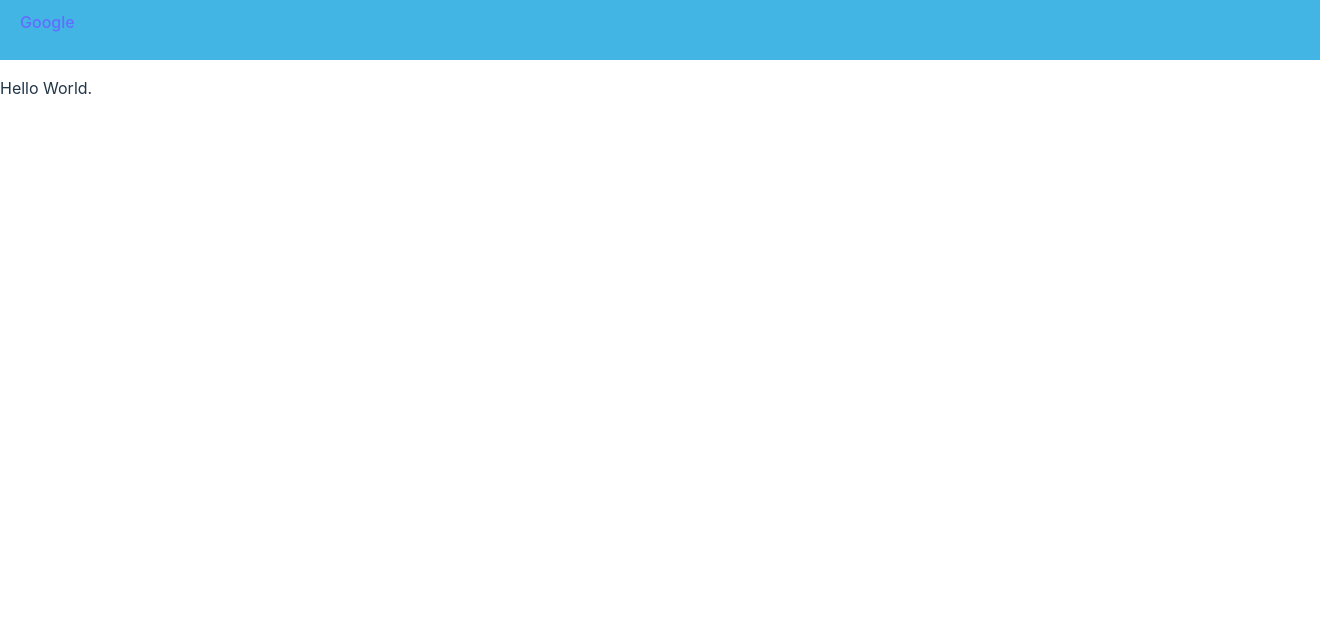
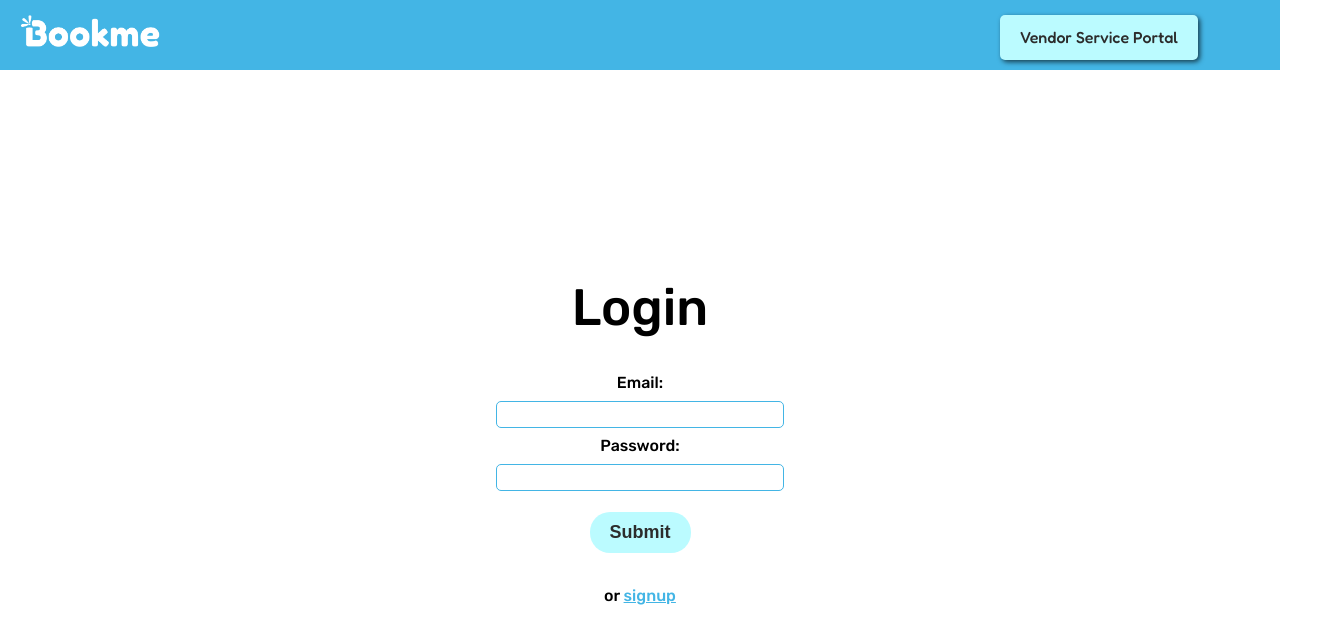
Before and after one commit to Biaska/Bookme, a React (Vite) app in the folder client/bookme-app/: page /login in a window 1280 px wide. Shown: the top 644 px of the page, 1320 px wide, since content can reach past the window. Built offline with nearby package versions, Linux system fonts and the light colour scheme.

Commit message:
added router, login, home, layout

```diff
--- a/client/bookme-app/index.html
+++ b/client/bookme-app/index.html
@@ -2,12 +2,15 @@
 <html lang="en">
   <head>
     <meta charset="UTF-8" />
+    <link rel="preconnect" href="https://fonts.googleapis.com">
+    <link rel="preconnect" href="https://fonts.gstatic.com" crossorigin>
+    <link href="https://fonts.googleapis.com/css2?family=Fredoka:wght@500&family=Quicksand:wght@500&family=Rubik:wght@500&display=swap" rel="stylesheet">
     <link rel="icon" type="image/svg+xml" href="/Bookme-Icon.png" />
     <meta name="viewport" content="width=device-width, initial-scale=1.0" />
     <title>Bookme</title>
   </head>
   <body>
-    <div id="root"></div>
+    <div id="root" class="root"></div>
     <script type="module" src="/src/main.tsx"></script>
   </body>
 </html>
--- a/client/bookme-app/package.json
+++ b/client/bookme-app/package.json
@@ -11,7 +11,8 @@
   },
   "dependencies": {
     "react": "^18.2.0",
-    "react-dom": "^18.2.0"
+    "react-dom": "^18.2.0",
+    "react-router-dom": "^6.22.0"
   },
   "devDependencies": {
     "@types/react": "^18.2.43",
--- a/client/bookme-app/src/App.css
+++ b/client/bookme-app/src/App.css
@@ -1,3 +0,0 @@
-:root {
-
-}
--- a/client/bookme-app/src/App.tsx
+++ b/client/bookme-app/src/App.tsx
@@ -1,16 +1,11 @@
 import './App.css'
-import Navbar from './Navbar'
+import Layout from './Layout'
 
-function App() {
+const App: React.FC = () => {
 
   return (
     <>
-      <Navbar />
-      <div className="card">
-        <div>
-          <p>Hello World.</p>
-        </div>
-      </div>
+      <Layout/>
     </>
   )
 }
--- /dev/null
+++ b/client/bookme-app/src/ErrorPage.tsx
@@ -0,0 +1,27 @@
+import { useRouteError, isRouteErrorResponse } from "react-router-dom";
+
+const ErrorPage: React.FC = () => {
+  const error: unknown = useRouteError();
+  console.error(error);
+
+  if (isRouteErrorResponse(error)) {
+    return (
+        <div className="error-page">
+          <h1>Oops!</h1>
+          <img id="icon" src="/Bookme-Icon.png" alt="Bookme logo" />
+          <p>Sorry, an unexpected error has occurred.</p>
+          {error.data?.message && <p>{error.data.message}</p>}
+        </div>
+      );
+  } else {
+    return (
+        <div className="error-page">
+          <h1>Oops!</h1>
+          <img id="icon" src="/Bookme-Icon.png" alt="Bookme logo" />
+          <p>Sorry, an unexpected error has occurred.</p>
+        </div>
+    );
+  }
+}
+
+export default ErrorPage
--- /dev/null
+++ b/client/bookme-app/src/Home.tsx
@@ -0,0 +1,11 @@
+
+
+const Home: React.FC = () => {
+
+    return (
+        <>
+            <h1>Home</h1>
+        </>
+    )
+}
+export default Home
--- /dev/null
+++ b/client/bookme-app/src/Layout.tsx
@@ -0,0 +1,17 @@
+import Navbar from "./Navbar"
+import { Outlet } from "react-router-dom"
+
+const Layout: React.FC = () => {
+
+    return (
+        <>
+            <div className="page">
+                <Navbar />
+                <div className="content">
+                    <Outlet />
+                </div>
+            </div>
+        </>
+    )
+}
+export default Layout
--- /dev/null
+++ b/client/bookme-app/src/Login.tsx
@@ -0,0 +1,19 @@
+
+
+const Login: React.FC = () => {
+
+    return (
+        <>
+            <h1>Login</h1>
+            <form onSubmit={() => {}}>
+                <label htmlFor="email">Email: </label>
+                <input type="email" id="email" />
+                <label htmlFor="Password">Password: </label>
+                <input type="password" id="password" />
+                <button type="submit">Submit</button>
+            </form>
+            <p>or <a href="/signup">signup</a></p>
+        </>
+    )
+}
+export default Login
--- a/client/bookme-app/src/Navbar.tsx
+++ b/client/bookme-app/src/Navbar.tsx
@@ -1,12 +1,16 @@
 
 
-export default function Navbar() {
-
+const Navbar: React.FC = () => {
     return(
         <>
-            <nav>
-                <a href="google.com">Google</a>
-            </nav>
+            <div className="nav">
+                <a href="/"><img id="logo" src="/bookme-word-logo.png" alt="Bookme" /></a>
+                <ul className="nav-list">
+                    <li className="nav-item"><a href="/login">Vendor Service Portal</a></li>
+                </ul>
+            </div>
         </>
     )
 }
+
+export default Navbar
--- a/client/bookme-app/src/index.css
+++ b/client/bookme-app/src/index.css
@@ -1,33 +1,32 @@
 :root {
-  font-family: Inter, system-ui, Avenir, Helvetica, Arial, sans-serif;
+  font-family: 'Fredoka', sans-serif;
+  font-family: 'Quicksand', sans-serif;
+  font-family: 'Rubik', sans-serif;
+
   line-height: 1.5;
   font-weight: 400;
 
   color-scheme: light dark;
   color: #000;
-  background-color: #fff;
+  background-color: hsl(0, 0%, 100%);
   --blue: #43B5E5;
+  --light-blue: #BBFBFF;
+  --grey-900: #2c2c2c;
 
 
   font-synthesis: none;
   text-rendering: optimizeLegibility;
   -webkit-font-smoothing: antialiased;
   -moz-osx-font-smoothing: grayscale;
-  display: flex;
-  margin: 0 auto;
 }
 
-a {
-  font-weight: 500;
-  color: #646cff;
-  text-decoration: inherit;
-}
-a:hover {
-  color: #535bf2;
+.root {
+  width: 100%;
 }
 
 body {
   margin: 0;
+  width: 100%;
   display: flex;
   min-width: 320px;
   min-height: 100vh;
@@ -38,48 +37,99 @@ h1 {
   line-height: 1.1;
 }
 
-button {
-  border-radius: 8px;
-  border: 1px solid transparent;
-  padding: 0.6em 1.2em;
-  font-size: 1em;
-  font-weight: 500;
-  font-family: inherit;
-  background-color: #1a1a1a;
-  cursor: pointer;
-  transition: border-color 0.25s;
-}
-button:hover {
-  border-color: #646cff;
-}
-button:focus,
-button:focus-visible {
-  outline: 4px auto -webkit-focus-ring-color;
+.page {
+  display: flex;
+  flex-flow: column;
+  height: 100%;
 }
 
-@media (prefers-color-scheme: light) {
-  :root {
-    color: #213547;
-    background-color: #ffffff;
-  }
-  a:hover {
-    color: #747bff;
-  }
-  button {
-    background-color: #f9f9f9;
-  }
+.content {
+  min-width: 300px;
+  margin: auto;
+  padding: 10% 0;
+  text-align: center;
+  align-items: center;
 }
 
-.card {
-  margin: 0 auto;
-  display: inline-block;
+.nav {
+  display: flex;
+  height: 5%;
+  background-color: var(--blue);
+  overflow: hidden;
+  padding: 15px 20px;
+  justify-content: space-between;
 }
 
-nav {
-  width: 100vw;
-  height: 5vh;
-  background-color: var(--blue);
-  overflow: hidden;
+#logo {
+  max-height: 4vh;
+  margin: auto 50% auto 0;
+}
+
+#icon {
+  max-height: 200px;
+}
+
+.nav-list {
+  list-style: none;
+  margin: auto 5% auto 0;
+}
+
+.nav-item {
   padding: 10px 20px;
+  border-radius: 5px;
+  box-shadow: 2px 2px 5px #000000a8;
+  background-color: var(--light-blue);
+}
+
+.nav-item > a {
+  text-decoration: none;
+  height: 100%;
+  width: 100%;
+  color: var(--grey-900);
+  font-weight: 500;
+  font-family: 'Fredoka', sans-serif;
+}
+
+.error-page {
+  display: flex;
+  flex-direction: column;
   align-items: center;
+  justify-content: center;
+  width: 100%;
+  padding-top: 12%;
 }
+
+input {
+  background-color: #fff;
+  margin: 2%;
+  border: solid 1px var(--blue);
+  padding: 5px;
+  border-radius: 5px;
+  color: var(--grey-900);
+}
+form {
+  display: flex;
+  flex-flow: column;
+}
+
+p > a {
+  text-decoration: underline;
+  color: var(--blue);
+}
+
+button {
+  background-color: var(--light-blue);
+  color: var(--grey-900);
+  margin: 5% auto;
+  padding: 10px 20px;
+  border-radius: 20px;
+  border: none;
+  font-size: large;
+  font-weight: bold;
+}
+
+button:hover {
+  cursor: pointer;
+  transform: scale(1%);
+  transform: translateY(-1px);
+}
--- a/client/bookme-app/src/main.tsx
+++ b/client/bookme-app/src/main.tsx
@@ -1,10 +1,35 @@
 import React from 'react'
 import ReactDOM from 'react-dom/client'
 import App from './App.tsx'
-import './index.css'
+import {
+  createBrowserRouter,
+  RouterProvider,
+} from "react-router-dom";
+import "./index.css";
+import ErrorPage from './ErrorPage.tsx';
+import Login from './Login.tsx';
+import Home from './Home.tsx';
+
+const router = createBrowserRouter([
+  {
+    path: "/",
+    element: <App />,
+    errorElement: <ErrorPage />,
+    children: [
+      {
+        path: "/",
+        element: <Home />,
+      },
+      {
+        path: "/login",
+        element: <Login />
+      },
+    ]
+  },
+]);
 
 ReactDOM.createRoot(document.getElementById('root')!).render(
   <React.StrictMode>
-    <App />
+    <RouterProvider router={router} />
   </React.StrictMode>,
 )
```
Also changed, not shown: client/bookme-app/public/bookme-word-logo.png (added), 1 other file (tests, documents, lock files or other folders).
